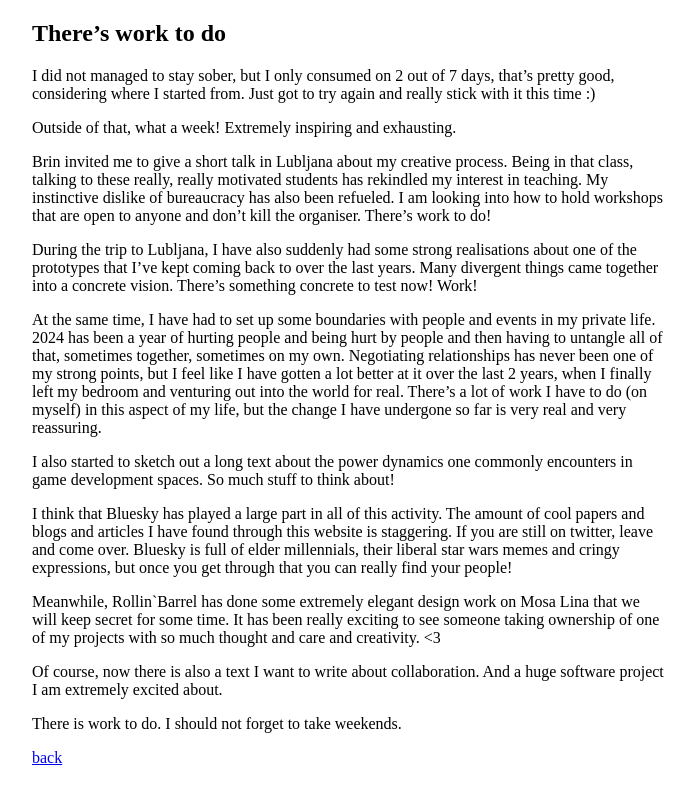
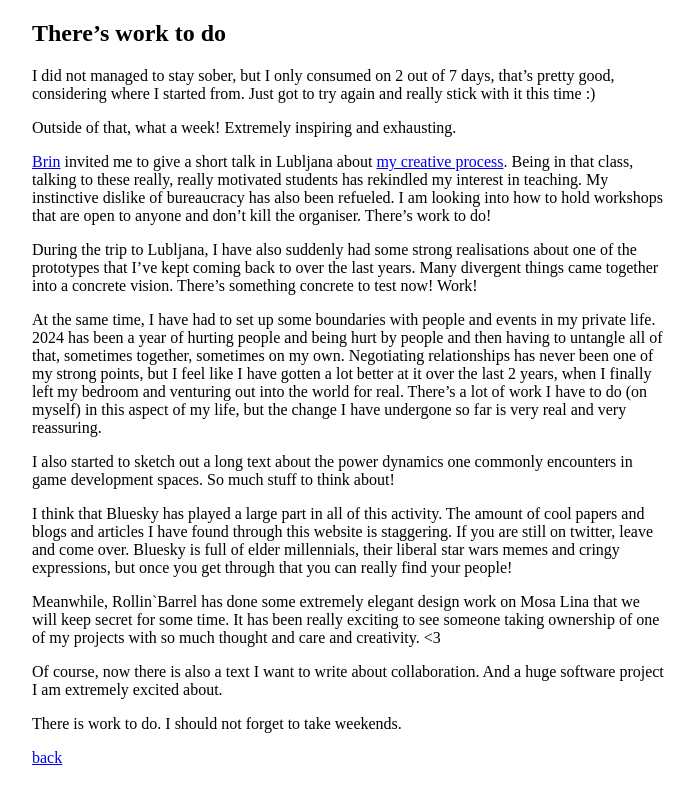
Before and after one commit to stuffedwombat/stuffedwombat.github.io, a Jekyll site: the page built from 24_11_22_work_to_do.md, in a window 1280 px wide. Shown: the top 804 px of the page, without its empty margins (292-987 px from the left). Built offline with Jekyll 4.4.1, drawn with Linux system fonts in a browser that asks for light colours; our own code applies the rules of GitHub Pages for plain Markdown files; comment, search, counter and statistics services are not loaded; part of the change alters nothing that is shown.

Commit message:
Update 24_11_22_work_to_do.md

```diff
--- a/24_11_22_work_to_do.md
+++ b/24_11_22_work_to_do.md
@@ -4,7 +4,7 @@ I did not managed to stay sober, but I only consumed on 2 out of 7 days, that’
 
 Outside of that, what a week! Extremely inspiring and exhausting.
 
-Brin invited me to give a short talk in Lubljana about my creative process. Being in that class, talking to these really, really motivated students has rekindled my interest in teaching. My instinctive dislike of bureaucracy has also been refueled. I am looking into how to hold workshops that are open to anyone and don’t kill the organiser. There’s work to do!
+[Brin](https://bsky.app/profile/beingbrin.net) invited me to give a short talk in Lubljana about [my creative process](https://www.youtube.com/watch?v=b0E4z56vhOc). Being in that class, talking to these really, really motivated students has rekindled my interest in teaching. My instinctive dislike of bureaucracy has also been refueled. I am looking into how to hold workshops that are open to anyone and don’t kill the organiser. There’s work to do!
 
 During the trip to Lubljana, I have also suddenly had some strong realisations about one of the prototypes that I’ve kept coming back to over the last years. Many divergent things came together into a concrete vision. There’s something concrete to test now! Work!
 
```
